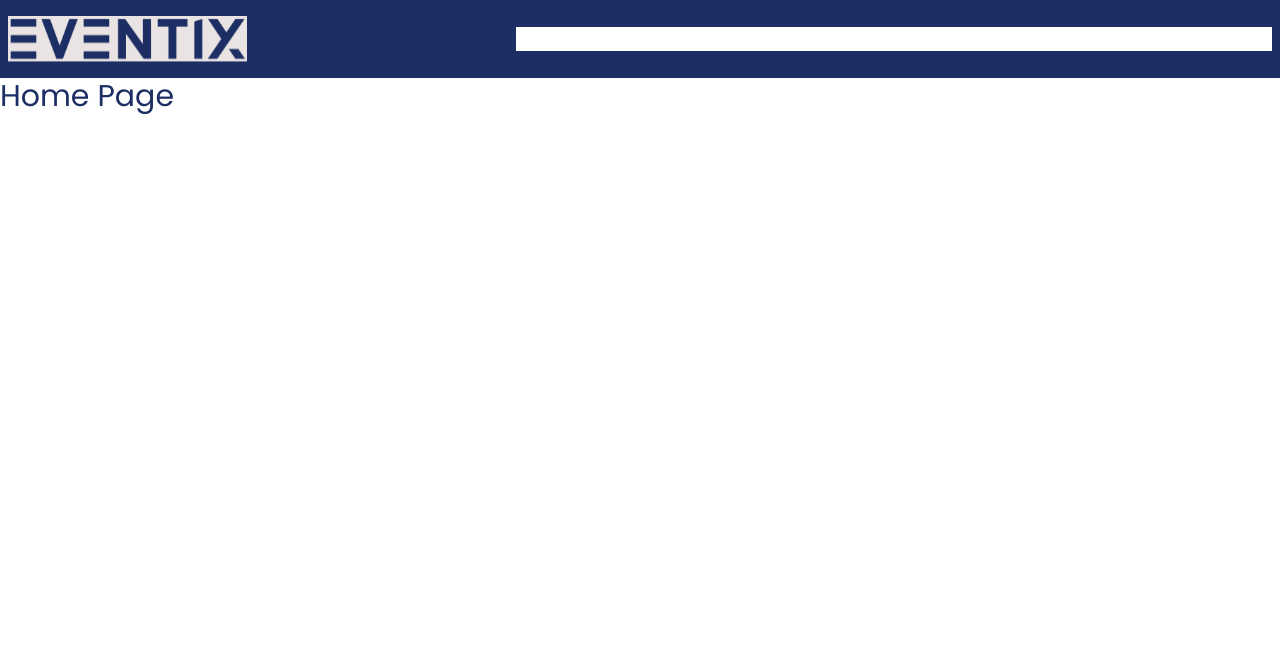
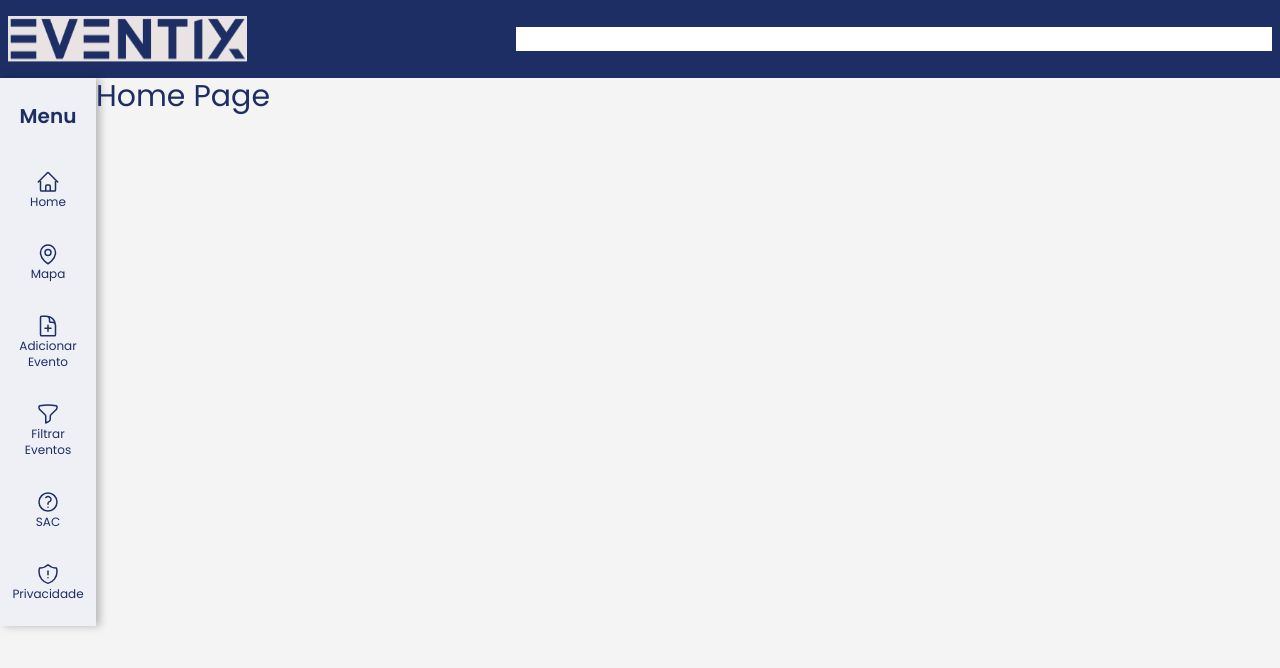
Before and after one commit to kenmarcos/eventix_front, a Next.js app: page / in a window 1280 px wide. Shown: the top 668 px of the page. Built offline with nearby package versions, Linux system fonts and the light colour scheme.

Commit message:
feat: init Aside menu layout

```diff
--- /dev/null
+++ b/src/app/components/aside/Aside.tsx
@@ -0,0 +1,50 @@
+import Link from "next/link";
+
+import {
+  DocumentPlusIcon,
+  FunnelIcon,
+  HomeIcon,
+  MapPinIcon,
+  QuestionMarkCircleIcon,
+  ShieldExclamationIcon,
+} from "@heroicons/react/24/outline";
+
+const navigation = [
+  { icon: <HomeIcon width={24} />, name: "Home", href: "#" },
+  { icon: <MapPinIcon width={24} />, name: "Mapa", href: "#" },
+  {
+    icon: <DocumentPlusIcon width={24} />,
+    name: "Adicionar Evento",
+    href: "#",
+  },
+  { icon: <FunnelIcon width={24} />, name: "Filtrar Eventos", href: "#" },
+  { icon: <QuestionMarkCircleIcon width={24} />, name: "SAC", href: "#" },
+  {
+    icon: <ShieldExclamationIcon width={24} />,
+    name: "Privacidade",
+    href: "#",
+  },
+];
+
+const Aside = () => {
+  return (
+    <aside className="hidden w-24 bg-blue-extraLight shadow-asideMenu px-4 py-6 lg:block">
+      <p className="text-blue-primary text-center text-xl mb-10 font-semibold">
+        Menu
+      </p>
+
+      <nav className="flex flex-col gap-8">
+        {navigation.map((nav) => (
+          <Link key={nav.name} href={nav.href}>
+            <div className="flex flex-col items-center text-center text-blue-primary hover:drop-shadow-xl hover:brightness-50 hover:scale-105">
+              {nav.icon}
+              <p className="text-xs">{nav.name}</p>
+            </div>
+          </Link>
+        ))}
+      </nav>
+    </aside>
+  );
+};
+
+export default Aside;
--- a/src/app/components/header/Header.tsx
+++ b/src/app/components/header/Header.tsx
@@ -1,6 +1,7 @@
-import { Bars3Icon } from "@heroicons/react/20/solid";
 import Image from "next/image";
 import Link from "next/link";
+
+import { Bars3Icon } from "@heroicons/react/20/solid";
 
 const Header = () => {
   return (
@@ -17,7 +18,7 @@ const Header = () => {
         </Link>
 
         <div className="flex gap-2 w-full justify-around lg:justify-end">
-          <Bars3Icon className="text-gray-primary w-7 sm:hidden" />
+          <Bars3Icon width={28} className="text-gray-primary sm:hidden" />
           <span className="text-gray-primary text-xl hidden sm:inline lg:hidden">
             Menu
           </span>
--- a/src/app/layout.tsx
+++ b/src/app/layout.tsx
@@ -1,7 +1,10 @@
-import "./globals.css";
 import type { Metadata } from "next";
 import { Poppins } from "next/font/google";
-import Header from "app/components/header/Header";
+
+import Aside from "./components/aside/Aside";
+import Header from "./components/header/Header";
+
+import "./globals.css";
 
 const poppins = Poppins({
   subsets: ["latin"],
@@ -19,10 +22,12 @@ export default function RootLayout({
 }) {
   return (
     <html lang="pt_BR">
-      <body className={poppins.className}>
+      <body className={`${poppins.className} bg-gray-extraLight`}>
         <Header />
-        <div className="container mx-auto">
-          <main>{children}</main>
+
+        <div className="flex 2xl:container 2xl:mx-auto">
+          <Aside />
+          <main className="flex-1">{children}</main>
         </div>
       </body>
     </html>
--- a/tailwind.config.ts
+++ b/tailwind.config.ts
@@ -10,15 +10,20 @@ const config: Config = {
     extend: {
       colors: {
         blue: {
+          extraLight: "#efeff6",
           light: "#d1e8ff",
           primary: "#1c2e63",
           dark: "##1C2143",
         },
         gray: {
+          extraLight: "#f4f4f4",
           light: "#f5f5f5",
           primary: "#e9e4e3",
           dark: "#a39f9e",
         },
+      },
+      boxShadow: {
+        asideMenu: "4px 0px 8px 0px rgba(0, 0, 0, 0.25)",
       },
     },
   },
```
Also changed, not shown: .eslintrc.json.
